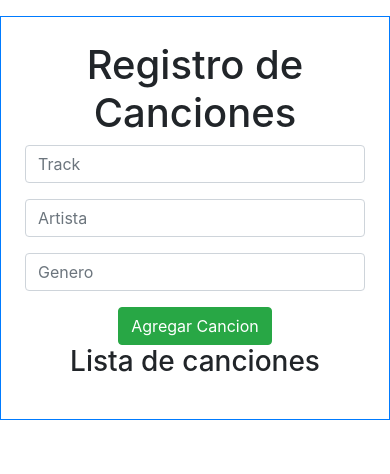
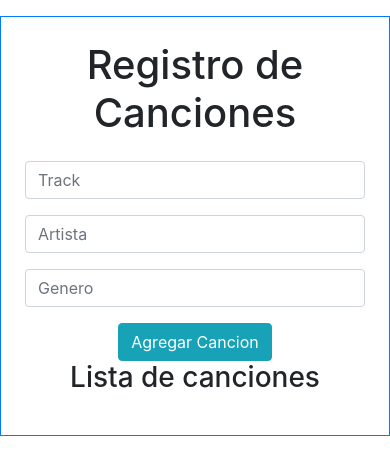
Before and after one commit to Jorge186414/Crud_Canciones_con_React, a React (Create React App) app: page / in a window 390 px wide. Shown: the top 474 px of the page. Built offline with nearby package versions, Linux system fonts and the light colour scheme.

Commit message:
Add: breakpoints usando clases de bootstrap

```diff
--- a/src/components/Crud.jsx
+++ b/src/components/Crud.jsx
@@ -56,7 +56,7 @@ function Crud() {
             <div className="container border border-primary p-4 mt-3 rounded-3 text-center">
                 <h1>Registro de Canciones</h1>
                 <div className="row">
-                    <div className='col-sm'>
+                    <div className='col-12 col-md-4 col-lg-3 mt-3'>
                         <form onSubmit={guardarTrack}>
                             <input
                                 type="text"
@@ -76,10 +76,10 @@ function Crud() {
                                 className='form-control mb-3'
                                 onChange={(evt) => setGenero(evt.target.value)}
                             />
-                            <button type='submit' className='btn btn-success' >Agregar Cancion</button>
+                            <button type='submit' className='btn btn-info' >Agregar Cancion</button>
                         </form>
                     </div>
-                    <div className='col-sm'>
+                    <div className='col-12 col-md-8 col-lg-9'>
                         <h3>Lista de canciones</h3>
                         <ol>{
                             canciones.map((cancion, index) => (
```
